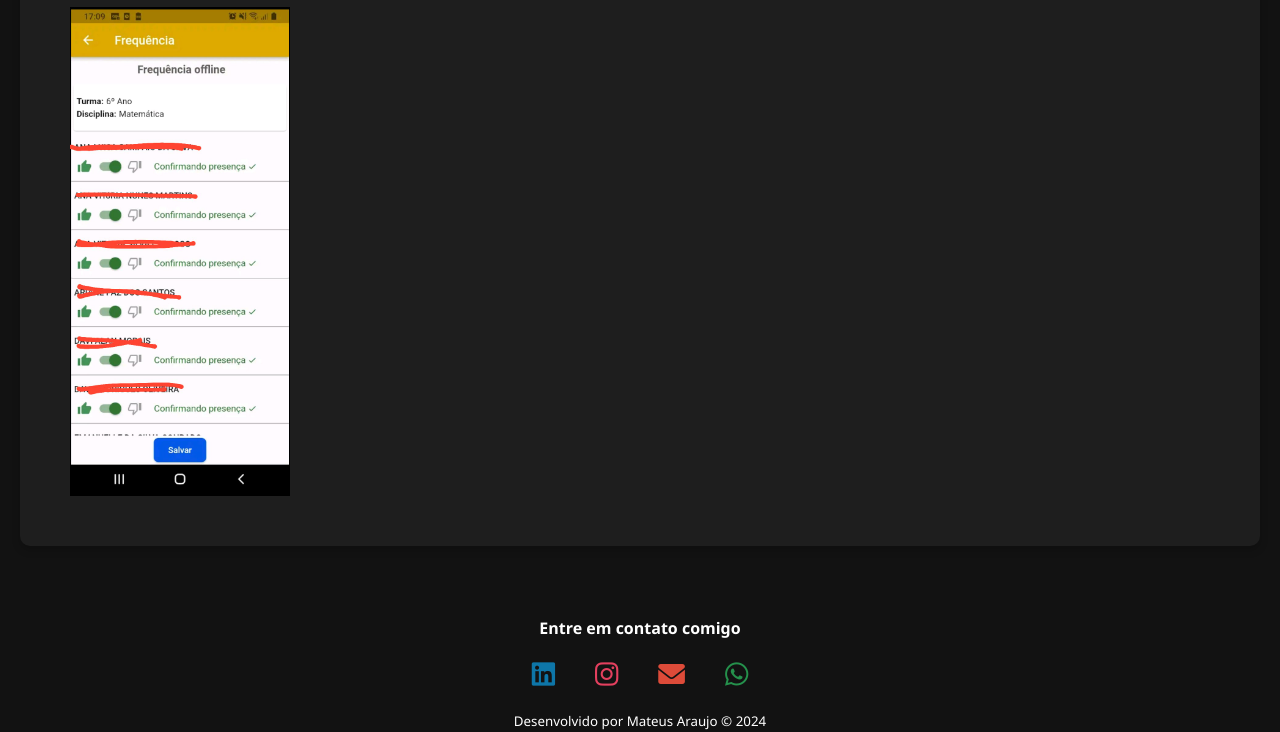
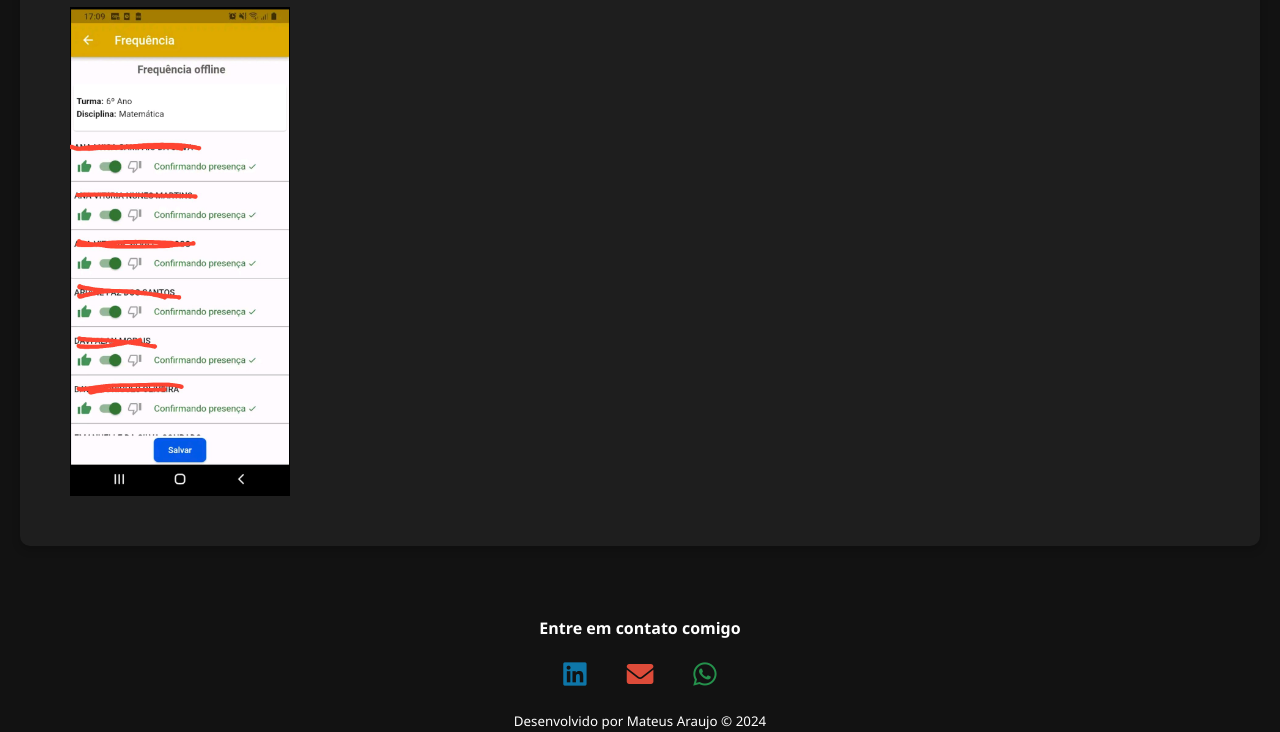
Before and after one commit to Mateus-IC1101/MEU_PORTLOFIO, a plain HTML site: page index.html in a window 1280 px wide. Shown: the part 2915-3647 px from the top of the page. Drawn offline with Linux system fonts and the light colour scheme.

Commit message:
RETIRA DE INSTAGRAM NA INDEX

```diff
--- a/index.html
+++ b/index.html
@@ -135,9 +135,6 @@
                     <a href="https://www.linkedin.com/in/mateus-araujo-75845b259" target="_blank" style="color: #0e76a8; text-decoration: none;">
                         <i class="fab fa-linkedin fa-2x"></i>
                     </a>
-                    <a href="https://www.instagram.com/mateusaraujo_dev?igsh=MXN3ZXNzZXA1aTI1dg==" target="_blank" style="color: #e4405f; text-decoration: none;">
-                        <i class="fab fa-instagram fa-2x"></i>
-                    </a>
                     <a href="mailto:mateus.dolglas8@gmail.com" target="_blank" style="color: #dd4b39; text-decoration: none;">
                         <i class="fas fa-envelope fa-2x"></i>
                     </a>
```
